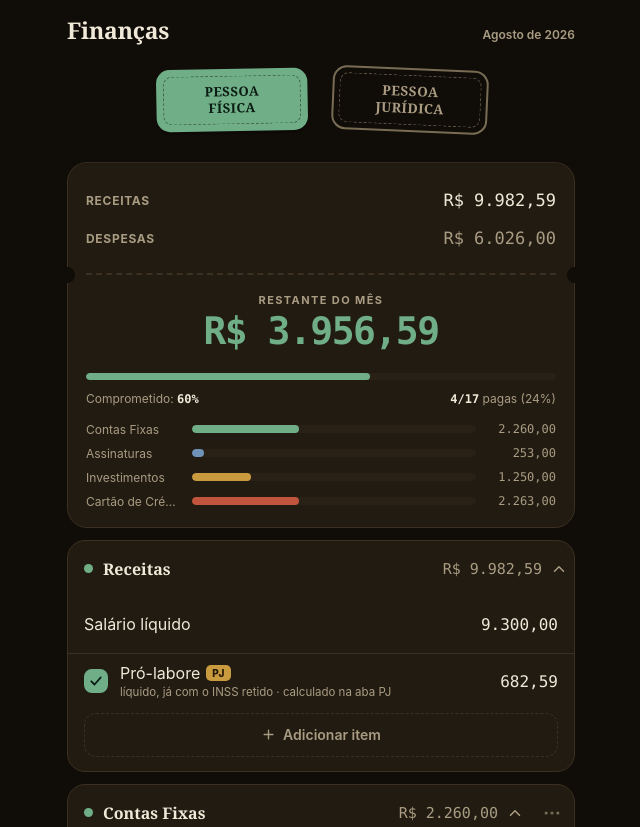
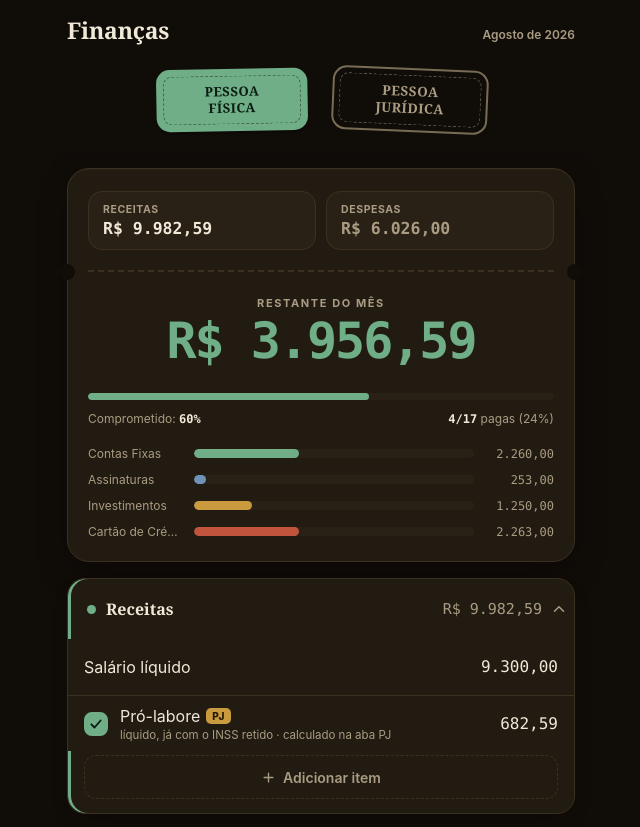
Before and after one commit to VictorMota104/FimFam, a website: page index.html in a window 1280 px wide. Shown: the top 827 px of the page, without its empty margins (319-959 px from the left). Drawn offline with Linux system fonts and the light colour scheme.

Commit message:
Redesign de hierarquia: numero principal maior, cards com elevacao/sombra, chips de Receitas/Despesas, listra lateral por categoria, mais respiro entre blocos

```diff
--- a/index.html
+++ b/index.html
@@ -85,11 +85,22 @@
 
   /* resumo */
   .summary{background:var(--surface); border:1px solid var(--border);
-    border-radius:20px; padding:18px; margin-top:14px;}
+    border-radius:22px; padding:22px 20px; margin-top:20px;
+    box-shadow:0 14px 36px -12px rgba(0,0,0,.5), 0 1px 0 rgba(255,255,255,.03) inset;}
   .sum-line{display:flex; justify-content:space-between; align-items:center; min-height:38px; gap:10px;}
   .sum-line .k{color:var(--muted); font-size:12px; font-weight:700; letter-spacing:.7px; text-transform:uppercase;}
   .sum-line .v{font-family:var(--mono); font-size:17px; font-variant-numeric:tabular-nums;}
   .sum-line .v.muted{color:var(--muted);}
+
+  /* par de chips de estatística (Receitas/Despesas) — mais "painel", menos "linha de lista" */
+  .stat-pair{display:flex; gap:10px;}
+  .stat-chip{flex:1; min-width:0; background:var(--surface-2); border:1px solid var(--border);
+    border-radius:14px; padding:11px 14px;}
+  .stat-chip .sc-k{display:block; color:var(--muted); font-size:10.5px; font-weight:700;
+    letter-spacing:.6px; text-transform:uppercase; margin-bottom:3px;}
+  .stat-chip .sc-v{display:block; font-family:var(--mono); font-size:16.5px; font-weight:600;
+    font-variant-numeric:tabular-nums; overflow:hidden; text-overflow:ellipsis; white-space:nowrap;}
+  .stat-chip .sc-v.muted{color:var(--muted);}
 
   .inline-field{display:flex; align-items:center; justify-content:flex-end; gap:5px;
     min-height:var(--tap); padding:0 10px; margin-right:-10px;
@@ -104,39 +115,40 @@
   .edit-hint{width:14px; height:14px; flex-shrink:0; color:var(--muted-2); transition:color .15s var(--ease);}
   .inline-field:focus-within .edit-hint{color:var(--accent);}
 
-  .perf{position:relative; height:0; border-top:2px dashed var(--border); margin:16px 0;}
+  .perf{position:relative; height:0; border-top:2px dashed var(--border); margin:20px 0;}
   .perf::before,.perf::after{content:""; position:absolute; top:-8px; width:16px; height:16px;
     border-radius:50%; background:var(--bg);}
-  .perf::before{left:-27px;} .perf::after{right:-27px;}
+  .perf::before{left:-29px;} .perf::after{right:-29px;}
 
-  .hero{text-align:center; padding:2px 0 4px;}
-  .hero .k{color:var(--muted); font-size:11px; letter-spacing:1.4px; text-transform:uppercase; font-weight:700;}
-  .hero .v{font-family:var(--mono); font-size:38px; font-weight:700;
-    font-variant-numeric:tabular-nums; letter-spacing:-1.5px; margin-top:4px; line-height:1.1;}
+  .hero{text-align:center; padding:4px 0 6px;}
+  .hero .k{color:var(--muted); font-size:11px; letter-spacing:1.6px; text-transform:uppercase; font-weight:700;}
+  .hero .v{font-family:var(--mono); font-size:50px; font-weight:700;
+    font-variant-numeric:tabular-nums; letter-spacing:-2px; margin-top:6px; line-height:1.02;}
   .hero .v.pos{color:var(--accent);} .hero .v.neg{color:var(--danger);}
 
-  .meter{height:7px; border-radius:99px; background:var(--surface-2); margin-top:16px; overflow:hidden;}
+  .meter{height:7px; border-radius:99px; background:var(--surface-2); margin-top:20px; overflow:hidden;}
   .meter > i{display:block; height:100%; border-radius:99px; background:var(--accent);
     transition:width .35s var(--ease), background .3s;}
   .meter > i.over{background:var(--danger);}
   .stats{display:flex; justify-content:space-between; margin-top:11px; font-size:12px; color:var(--muted); gap:10px;}
   .stats b{color:var(--text); font-family:var(--mono);}
 
-  .split{margin-top:16px; display:flex; flex-direction:column; gap:9px;}
+  .split{margin-top:20px; display:flex; flex-direction:column; gap:11px;}
   .split-row{display:flex; align-items:center; gap:10px;}
   .split-row .sk{width:96px; flex-shrink:0; font-size:12px; color:var(--muted);
     overflow:hidden; text-overflow:ellipsis; white-space:nowrap;}
-  .split-track{flex:1; height:8px; background:var(--surface-2); border-radius:99px; overflow:hidden;}
+  .split-track{flex:1; height:9px; background:var(--surface-2); border-radius:99px; overflow:hidden;}
   .split-track > i{display:block; height:100%; border-radius:99px; transition:width .35s var(--ease);}
   .split-row .sv{width:70px; flex-shrink:0; text-align:right; font-family:var(--mono);
     font-size:12px; color:var(--muted); font-variant-numeric:tabular-nums;}
 
   /* cartões */
   .card{background:var(--surface); border:1px solid var(--border); border-radius:18px;
-    margin-top:12px; overflow:hidden;}
+    margin-top:16px; overflow:hidden;
+    box-shadow:inset 3px 0 0 0 var(--cat-color, transparent), 0 10px 26px -16px rgba(0,0,0,.55);}
   .card-top{display:flex; align-items:stretch;}
   .card-head{flex:1; min-width:0; display:flex; align-items:center; justify-content:space-between;
-    min-height:56px; padding:0 6px 0 16px; background:transparent; border:none;
+    min-height:60px; padding:0 6px 0 19px; background:transparent; border:none;
     color:var(--text); font-family:var(--sans); text-align:left;}
   .card-head .hl{display:flex; align-items:center; gap:10px; font-weight:600; font-size:16px; min-width:0; font-family:var(--serif);}
   .card-head .hl span{overflow:hidden; text-overflow:ellipsis; white-space:nowrap;}
@@ -237,11 +249,12 @@
 
   /* taxas PJ */
   .panel{background:var(--surface); border:1px solid var(--border); border-radius:18px;
-    margin-top:12px; padding:4px 16px 12px;}
-  .panel > h2, .receipt > h2{margin:14px 0 4px; font-size:11.5px; color:var(--muted);
+    margin-top:16px; padding:5px 18px 13px;
+    box-shadow:0 10px 26px -16px rgba(0,0,0,.55);}
+  .panel > h2, .receipt > h2{margin:15px 0 4px; font-size:11.5px; color:var(--muted);
     text-transform:uppercase; letter-spacing:1px; font-weight:700;}
   .rate{display:flex; align-items:center; justify-content:space-between; gap:12px;
-    min-height:60px; border-top:1px solid var(--border);}
+    min-height:62px; border-top:1px solid var(--border);}
   .panel .rate:first-of-type{border-top:none;}
   .rate .rk{min-width:0;}
   .rate .rk b{display:block; font-size:15px; font-weight:600;}
@@ -260,9 +273,10 @@
 
   /* recibos */
   .receipt{background:var(--surface); border:1px solid var(--border); border-radius:18px;
-    margin-top:12px; padding:4px 16px 14px;}
+    margin-top:16px; padding:5px 18px 15px;
+    box-shadow:0 10px 26px -16px rgba(0,0,0,.55);}
   .rline{display:flex; justify-content:space-between; align-items:baseline; gap:12px;
-    padding:9px 0; font-size:14.5px; border-top:1px dashed var(--border);}
+    padding:10px 0; font-size:14.5px; border-top:1px dashed var(--border);}
   .receipt .rline:first-of-type{border-top:none;}
   .rline .rv{font-family:var(--mono); font-variant-numeric:tabular-nums; flex-shrink:0;}
   .rline.calc .rk{color:var(--muted);}
@@ -564,7 +578,7 @@
 
   function cardHTML(o){
     return `
-    <section class="card ${o.open?'open':''}">
+    <section class="card ${o.open?'open':''}" style="--cat-color:${o.color}">
       <div class="card-top">
         <button type="button" class="card-head" data-act="fold" data-scope="${o.scope}" data-list="${o.id}"
                 aria-expanded="${o.open?'true':'false'}">
@@ -605,13 +619,15 @@
 
     return `
     <section class="summary">
-      <div class="sum-line">
-        <span class="k">Receitas</span>
-        <span class="v" data-out="pf-receitas">R$ ${fmt(c.receitas)}</span>
-      </div>
-      <div class="sum-line">
-        <span class="k">Despesas</span>
-        <span class="v muted" data-out="pf-despesas">R$ ${fmt(c.despesas)}</span>
+      <div class="stat-pair">
+        <div class="stat-chip">
+          <span class="sc-k">Receitas</span>
+          <span class="sc-v" data-out="pf-receitas">R$ ${fmt(c.receitas)}</span>
+        </div>
+        <div class="stat-chip">
+          <span class="sc-k">Despesas</span>
+          <span class="sc-v muted" data-out="pf-despesas">R$ ${fmt(c.despesas)}</span>
+        </div>
       </div>
       <div class="perf"></div>
       <div class="hero">
--- a/sw.js
+++ b/sw.js
@@ -1,4 +1,4 @@
-const CACHE = "financas-v16";
+const CACHE = "financas-v17";
 const ASSETS = [
   "./",
   "./index.html",
```
